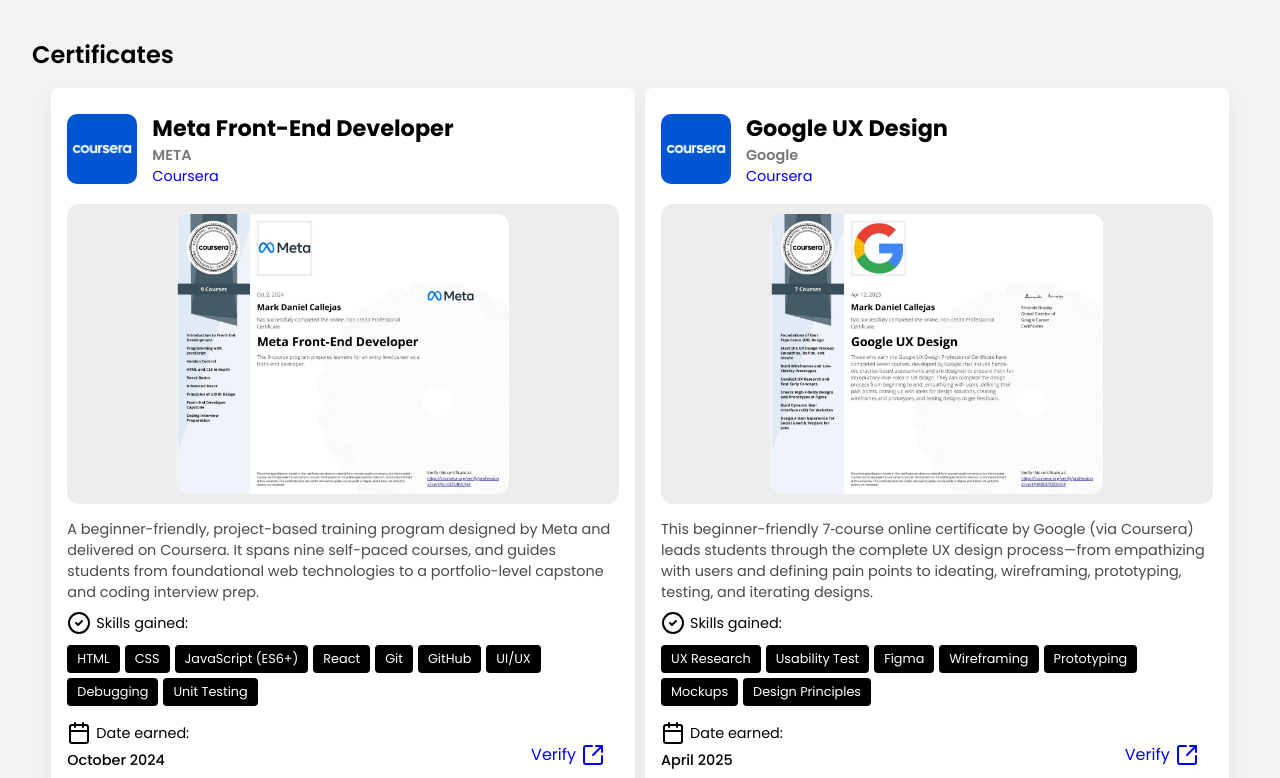
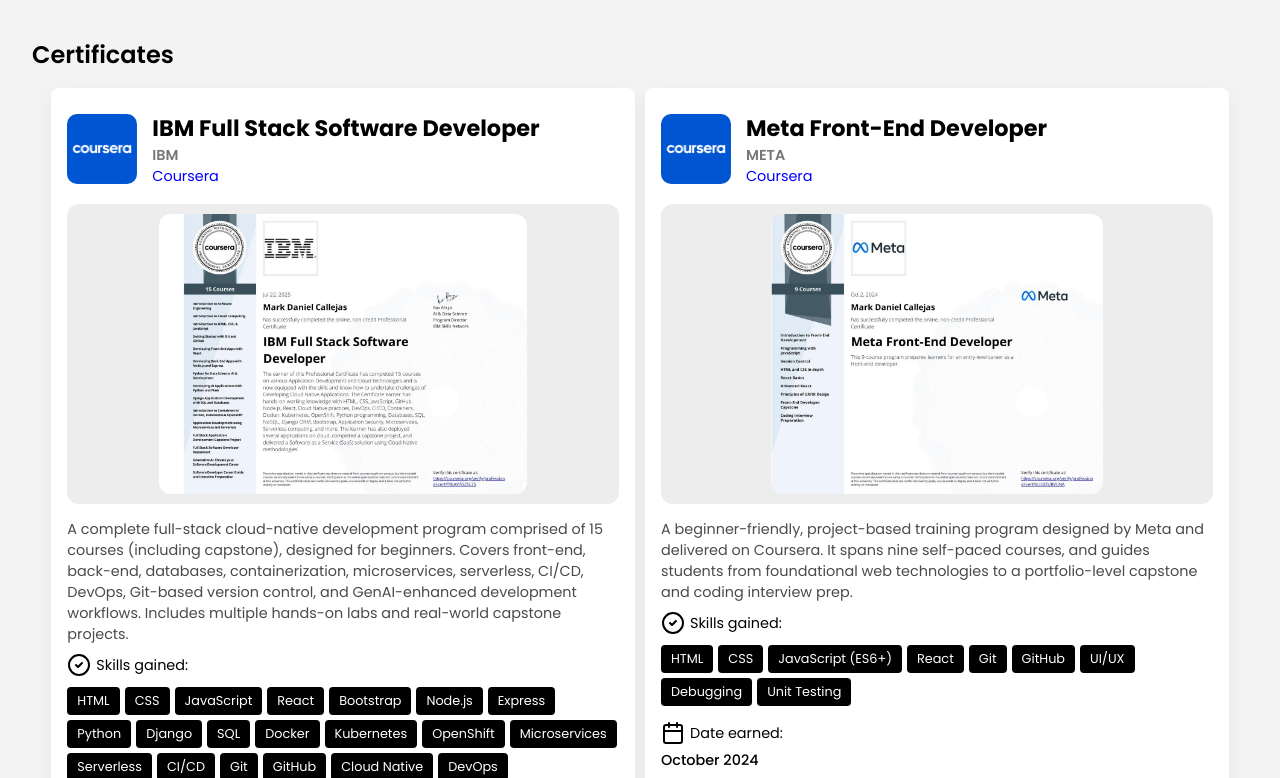
Before and after one commit to IkedaLab-Daniel/markdanielcallejas, a React (Vite) app: page /credentials in a window 1280 px wide. Shown: the part 962-1740 px from the top of the page. Built offline with nearby package versions, Linux system fonts and the light colour scheme.

Commit message:
Add IBM full stack cert

```diff
--- a/src/pages/CredentialsPage.jsx
+++ b/src/pages/CredentialsPage.jsx
@@ -31,6 +31,7 @@ import metafullstack from '../assets/metafullstack.jpeg'
 import dockeress from '../assets/docker-ess.jpg'
 import reduxfundamentals from '../assets/redux-fundamentals.jpg'
 import reduxfundamentalsdark from '../assets/redux-fundamentals-dark.jpg'
+import ibmfullstack from '../assets/ibmfullstack.jpeg'
 
 
 // > img - platforms, providers
@@ -201,6 +202,20 @@ const badges = [
 ];
 
 const certificates = [
+  {
+    id: 23,
+    title: "IBM Full Stack Software Developer",
+    issuer: "IBM",
+    icon: coursera,
+    platform: "Coursera",
+    dateEarned: "July 2024",
+    credentialId: "",
+    verificationUrl: "https://coursera.org/share/edf17efab684a6f3534370f0d99b4952",
+    skills: ["HTML", "CSS", "JavaScript", "React", "Bootstrap", "Node.js", "Express", "Python", "Django", "SQL", "Docker", "Kubernetes", "OpenShift", "Microservices", "Serverless", "CI/CD", "Git", "GitHub", "Cloud Native", "DevOps", "Container Orchestration", "GenAI-Augmented Development"],
+    certificateImage: ibmfullstack,
+    instructor: "",
+    description: "A complete full-stack cloud-native development program comprised of 15 courses (including capstone), designed for beginners. Covers front-end, back-end, databases, containerization, microservices, serverless, CI/CD, DevOps, Git-based version control, and GenAI-enhanced development workflows. Includes multiple hands-on labs and real-world capstone projects."
+  },
   {
     id: 17,
     title: "Meta Front-End Developer",
```
Also changed, not shown: src/assets/ibmfullstack.jpeg (added), src/assets/ibmfullstackbadge.png (added).
